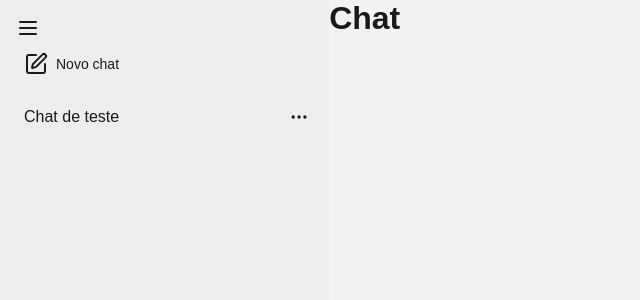
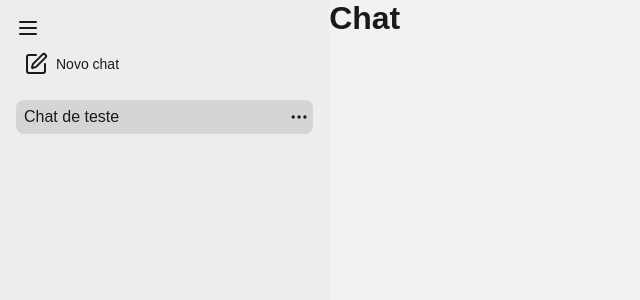
Before and after one commit to fabrica-bayarea/Tutor, a Next.js app in the folder frontend/: page /aluno/chat/af734cdf-1106-49ec-8b26-be87598c992c in a window 1280 px wide. Shown: the top 300 px of the page, without its empty margins (0-640 px from the left). Built offline with nearby package versions, Linux system fonts and the light colour scheme.

Commit message:
Atualizando o Aside dos alunos pra se atualizar dinamicamente; Implementando o uso de interfaces no Aside

```diff
--- a/frontend/app/aluno/components/Aside/Aside.tsx
+++ b/frontend/app/aluno/components/Aside/Aside.tsx
@@ -1,20 +1,36 @@
-import { useState } from 'react';
+'use client';
+
+import { useEffect, useState } from 'react';
+import { usePathname, useParams } from 'next/navigation';
 import styles from './Aside.module.css';
 import { Menu, SquarePen } from 'lucide-react';
 import AsideMainButton from '../../../components/AsideMainButton/AsideMainButton';
 import ChatListItemButton from '../ChatListItemButton/ChatListItemButton';
-type AsideAlunoProps = {
-    selected: 'home';
+import { InterfaceChat } from '../../../types';
+
+export default function Aside() {
+    const pathname = usePathname();
+    const params = useParams();
+
+    const getSelected = () => {
+        if (pathname.endsWith('/aluno')) return 'home';
+        return null;
     };
+    const selectedSection = getSelected();
 
-export default function Aside({ selected }: AsideAlunoProps) {
-    const [chats, setChats] = useState([
+    const [chats, setChats] = useState<InterfaceChat[]>([
         {
             id: 'af734cdf-1106-49ec-8b26-be87598c992c',
             aluno_id: 'cde982bc-2c4b-43a0-8439-eba9d2149306',
-            name: 'Chat de teste',
+            nome: 'Chat de teste',
         },
     ]);
+
+    const selectedChatId = params.chatId;
+    useEffect(() => {
+
+    }, []);
+
     return (
         <div className={styles.asideContainer}>
             <div className={styles.asideHeader}>
@@ -22,12 +38,14 @@ export default function Aside({ selected }: AsideAlunoProps) {
                 <Menu size={24} />
             </div>
             <div className={styles.asideMainButtons}>
+                <a href="/aluno">
                     <AsideMainButton
                         icon={<SquarePen />}
                         label="Novo chat"
                         isCollapsed={false}
-                    isSelected={selected === 'home'}
+                        isSelected={selectedSection === 'home'}
                     />
+                </a>
             </div>
             <div className={styles.asideChatList}>
                 {chats.map((chat) => (
@@ -35,8 +53,8 @@ export default function Aside({ selected }: AsideAlunoProps) {
                         key={chat.id}
                         id={chat.id}
                         aluno_id={chat.aluno_id}
-                        name={chat.name}
-                        isSelected={chat.id === selected}
+                        name={chat.nome}
+                        isSelected={chat.id === selectedChatId}
                     />
                 ))}
             </div>
```
Lines whose indentation alone changed are shown as unchanged.
